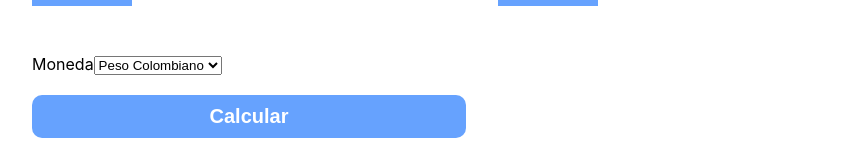
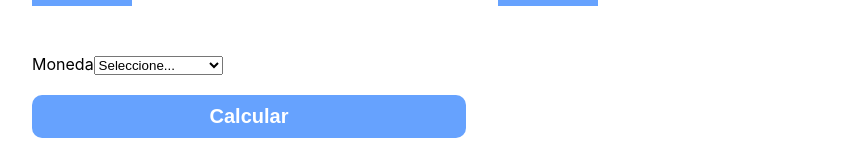
Before and after one commit to jcarlosj/React-Project-CriptoCurrency-U-JPdTV, a React (Create React App) app: page / in a window 1280 px wide. Shown: the part 145-291 px from the top of the page, without its empty margins (158-1006 px from the left). Built offline with nearby package versions, Linux system fonts and the light colour scheme.

Commit message:
[+] useCurrency: Pass arguments to the hook

```diff
--- a/src/components/Form.js
+++ b/src/components/Form.js
@@ -23,8 +23,20 @@ const
 
 const Form = () => {
 
+    /** Define available currencies (Podria ser una consulta a un API) */
+    const CURRENCIES = [
+        { name: 'Peso Colombiano', prefix: 'COP' },
+        { name: 'Peso Mexicano', prefix: 'MXN' },
+        { name: 'Peso Argentino', prefix: 'ARS' },
+        { name: 'Bolivar Soberano', prefix: 'VES' },
+        { name: 'Dólar Americano', prefix: 'USD' },
+        { name: 'Dólar Canadiense', prefix: 'CAD' },
+        { name: 'Euro', prefix: 'EUR' },
+        { name: 'Libra Esterlina', prefix: 'GBP' }
+    ];
+
     /** Implementacion del Hook personalizado */
-    const [ state, setState, SelectCurrency ] = useCurrency();      // Destructura State del Hook e Interfaz (Los Nombres con que se destructura pueden ser diferentes pero el orden importa al implementarlos)
+    const [ state, setState, SelectCurrency ] = useCurrency( 'Elije tu moneda', '', CURRENCIES );      // Destructura State del Hook e Interfaz (Los Nombres con que se destructura pueden ser diferentes pero el orden importa al implementarlos)
 
     return (
         <form>
--- a/src/hooks/useCurrency.js
+++ b/src/hooks/useCurrency.js
@@ -1,16 +1,22 @@
 import React, { Fragment, useState } from 'react';
 
-const useCurrency = () => {
+const useCurrency = ( label, initialState, options ) => {
 
     /** Define State */
-    const [ state, setState ] = useState( '' );
+    const [ state, setState ] = useState( initialState );
 
     /** Interface que se mostrará (No siempre se muestra) */
     const SelectCurrency = () => (          // Return Implicito
         <Fragment>
             <label>Moneda</label>
             <select>
-                <option value="COP">Peso Colombiano</option>
+                <option value="">Seleccione...</option>
+                { options .map( option => (     // Return implicito
+                    <option
+                        key={ option .prefix }
+                        value={ option .prefix }
+                    >{ option .name }</option>
+                ))}
             </select>
         </Fragment>
     );
```
